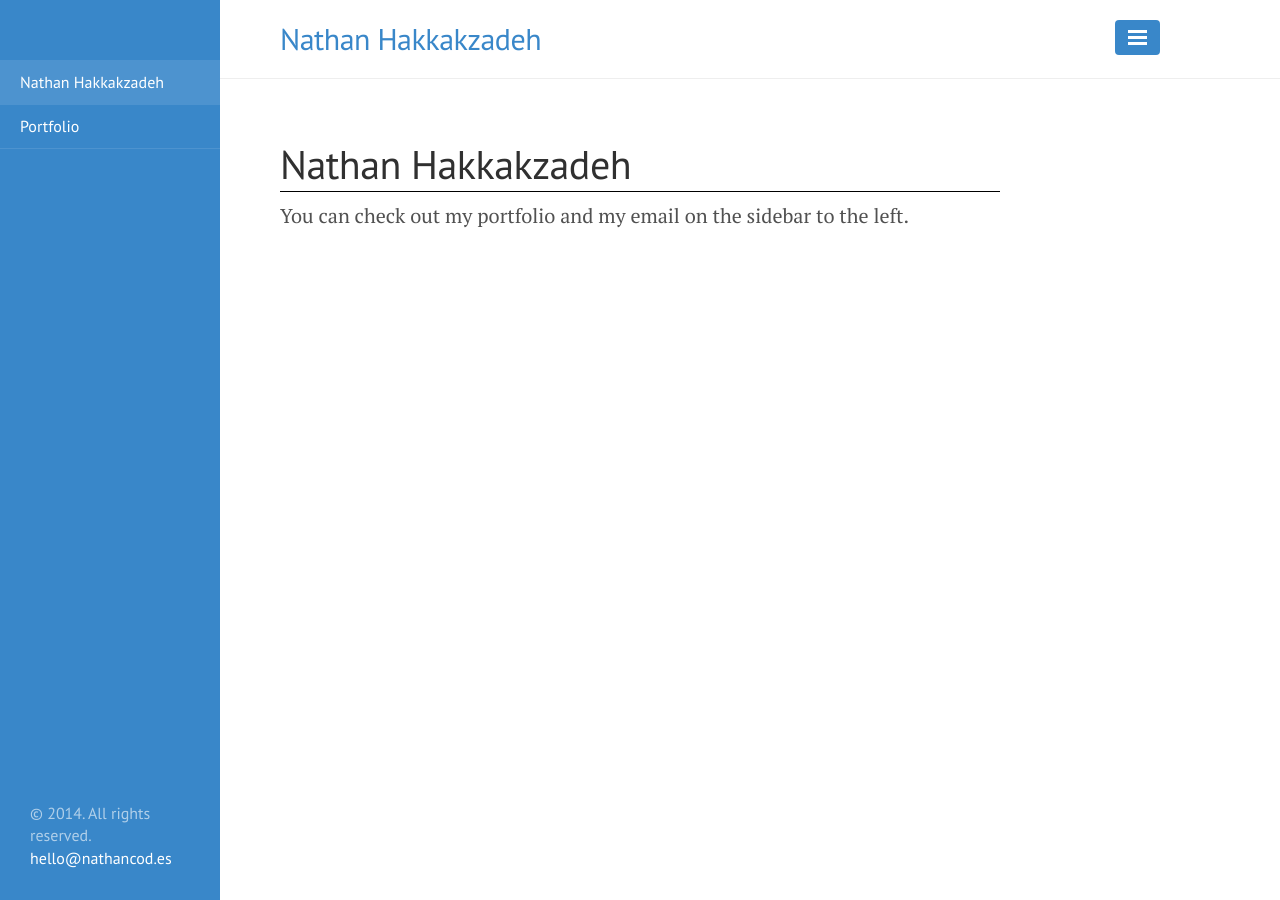
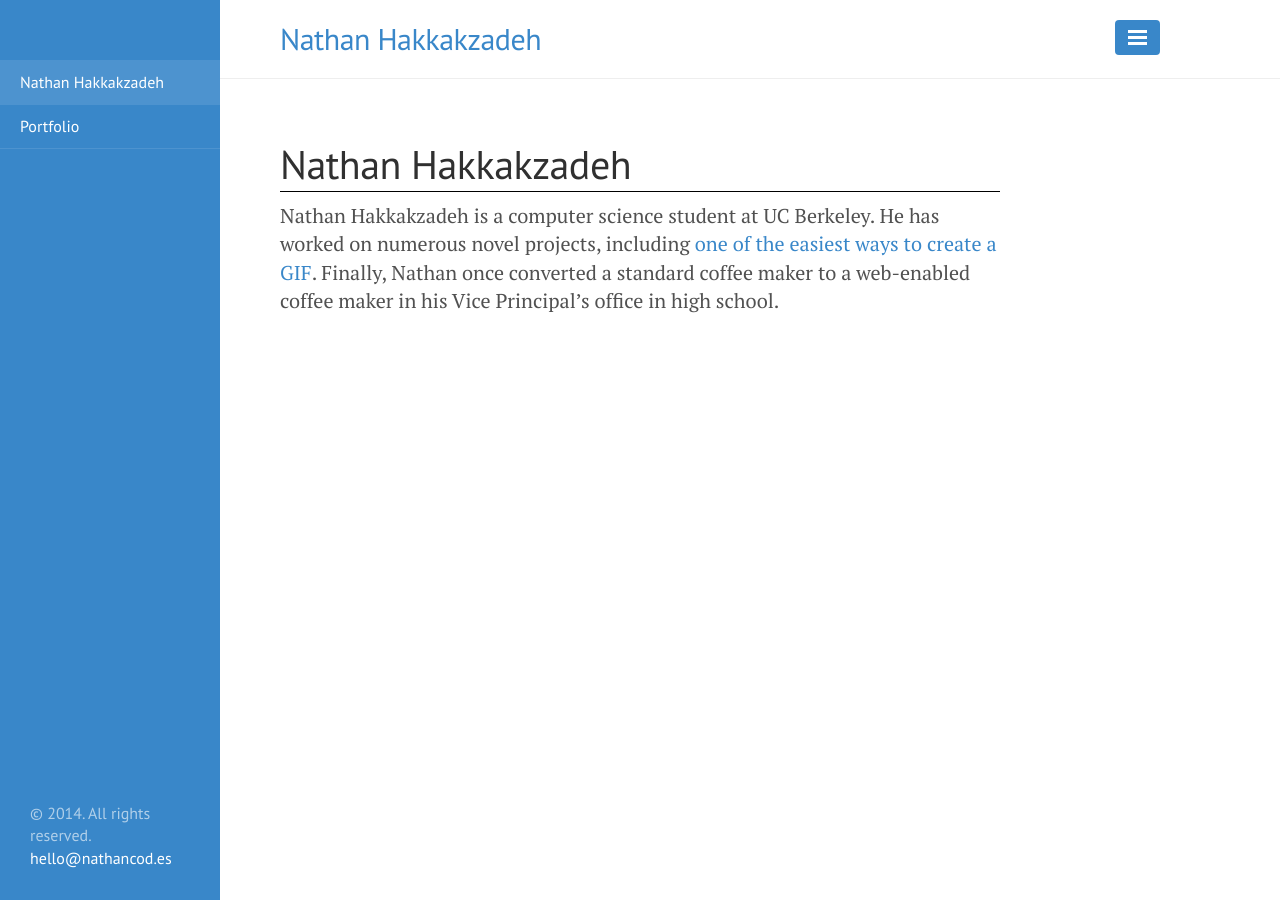
Before and after one commit to natehak/natehak.github.io, a Jekyll site: the page built from index.md, in a window 1280 px wide. Built offline with Jekyll 4.4.1, drawn with Linux system fonts in a browser that asks for light colours.

Commit message:
Updated main page to have a microbio

```diff
--- a/index.md
+++ b/index.md
@@ -2,4 +2,4 @@
 layout: page
 title: Nathan Hakkakzadeh
 ---
-You can check out my portfolio and my email on the sidebar to the left.
+Nathan Hakkakzadeh is a computer science student at UC Berkeley. He has worked on numerous novel projects, including [one of the easiest ways to create a GIF](https://github.com/drkabob/Jiffy). Finally, Nathan once converted a standard coffee maker to a web-enabled coffee maker in his Vice Principal's office in high school.
```
